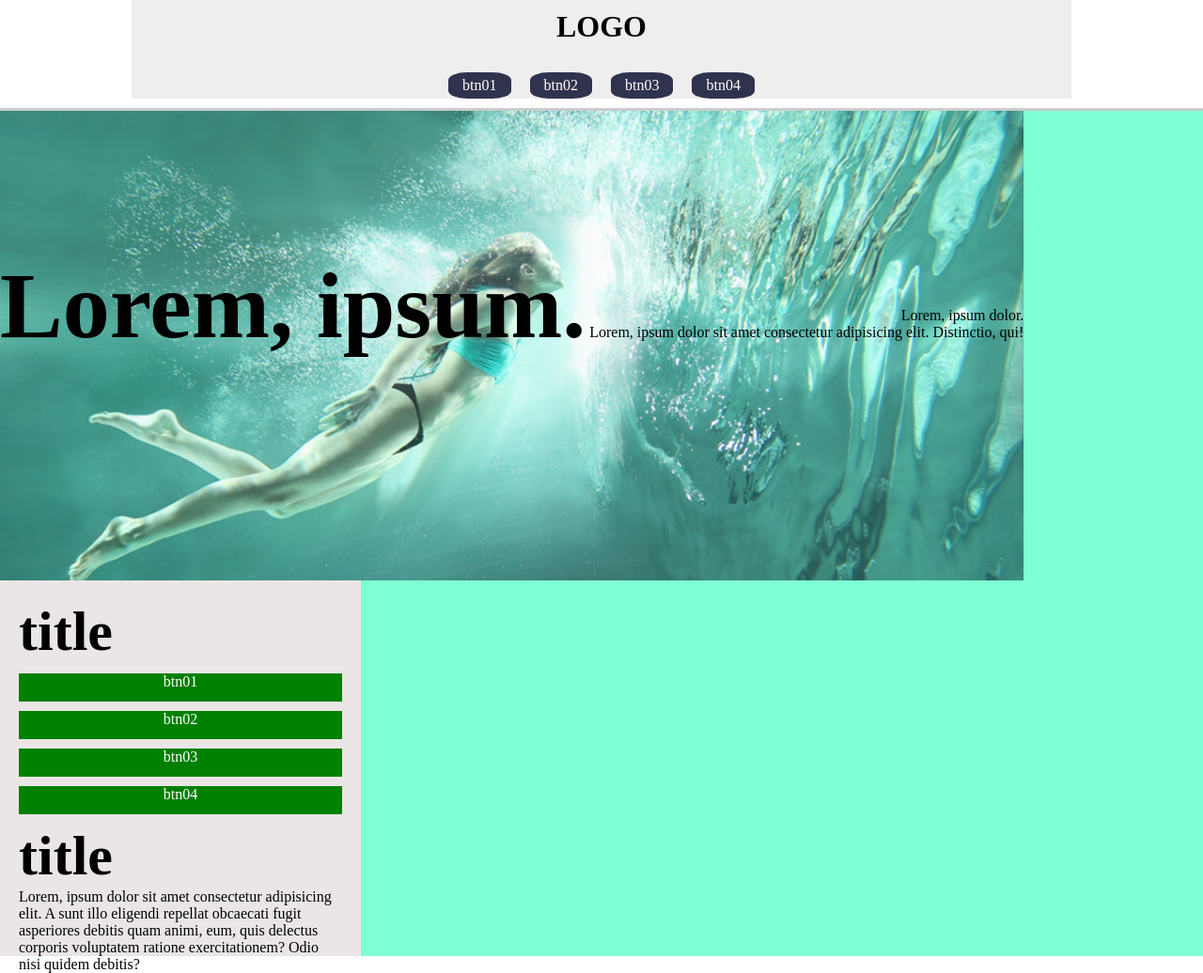
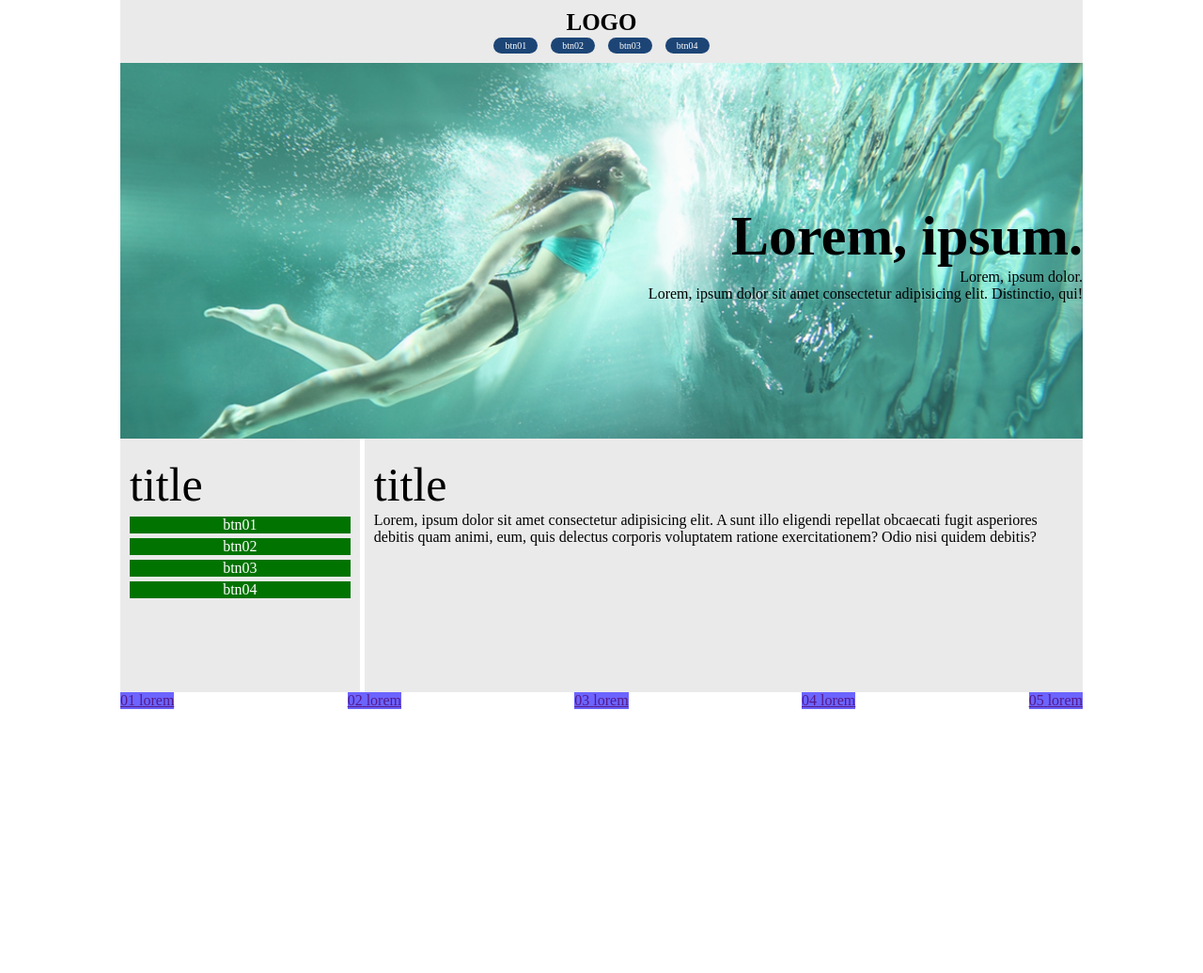
Before and after one commit to boyeonJ/ResponsiveWeb, a plain HTML site: page 02_vscode/part6/연습문제2/index.html in a window 1280 px wide. Shown: the whole page at 94% size. After the commit the page ends 800 px from the top, so only its background shows below. Drawn offline with Linux system fonts and the light colour scheme.

Commit message:
part6 연습문제

```diff
--- a/02_vscode/part6/연습문제2/css/style.css
+++ b/02_vscode/part6/연습문제2/css/style.css
@@ -2,97 +2,107 @@
     margin: 0;
     padding: 0;
     box-sizing: border-box;
-    list-style:none;
-    text-decoration: none;
 }
 
-#header {
-    background-color: rgb(235, 230, 230);
-    text-align: center;
-    height: auto;
-    padding: 20px
+body {
+    width: 80%;
+    margin: auto;
 }
 
+ul {
+    list-style-type: none;
+}
 
-#header .header_wrap {
+header {
+    background-color: #EAEAEA;
+    text-align: center;
+    padding-top: 10px;
+    padding-bottom: 10px;
+}
+
+header h1 {
+    font-size: 25px;
+}
+
+header li {
     display: inline-block;
 }
 
-#header .header_wrap ul {
-    padding-left: 0px;
-    padding-top: 20px;
-    display: inline-flex;
+header li a {
+    display: block;
+    color: white;
+    text-decoration: none;
+    background-color: #1C4576;
+    margin: 0px 5px;
+    padding: 3px 12px;
+    font-size: 10px;
+    border-radius: 10px;
 }
 
-#header .header_wrap ul li{
-    border-radius: 30%;
-    background-color: rgb(48, 51, 77);
-    margin: 0 10px;
-    padding: 5px 15px;
+header li a:hover {
+    background-color: black;
 }
 
-#header .header_wrap li a {
+.visual {
+    background-image: url(../image/visu.png);
+    background-size: cover;
+    background-position: center;
+    height: 400px;
+    text-align: right;
+    padding-top: 150px
+}
+
+.visual h2 {
+    font-size: 60px;
+}
+
+.content {
+    display: flex;
+}
+
+.content h3{
+    font-weight: 100;
+    font-size: 50px;
+}
+
+.content aside {
+    width: 25%;
+    background-color: #EAEAEA;
+    margin-right: 5px;
+    padding: 20px 10px 100px;
+}
+
+.content ul li {
+    background-color: #007300;
+    text-align: center;
+    margin-top: 5px
+}
+
+.content aside a{
+    text-decoration: none;
     color: white;
 }
 
-/* 사실상 inline-flex랑 inline-block이랑 같아보여서.. 대부분 inline-flex만 할꺼 같은데 */
-/* inline-flex는 justify-content랑 align-items으로 하면 될꺼 같아 보이는데 */
-/* inline-block은?  text-align: center;*/
-/* Flexbox는 주로 유연한 레이아웃을 구축하기 위해 사용되지만 inline-block은 텍스트와 함께 인라인 레벨 요소를 사용하고자 할 때 유용합니다. */
-
-/* .container #visual h2 p
-.container content aside h3
-.container content aside h3 ul#class_menu ul a */
-
-#container {
-    background-color: aquamarine;
-    display: flex;
-    flex-wrap: wrap;
+.content article {
+    width: 75%;
+    background-color: #EAEAEA;
+    padding: 20px 10px;
 }
 
-#container .visual {
-    background-image: url(../image/visu.png);
-    height: 500px;
-    background-size: cover;
-    text-align: right;
+.content2 ul{
+    display: flex;
+    justify-content: space-between;
 }
 
-#container .visual h2 {
-    font-size:100px;
+.content2 li {
     display: inline-block;
-    margin-top: 150px
+    /* width: calc(100%/5 - 2px); */
+    background-color: #6C64FF;
 }
 
-#container .visual p {
-    display: inline-block;
+.contnet2 li a {
+    display: flex;
+    flex-direction: column;
+    color: white;
+    text-decoration: none;
 }
-
-#container .content {
-    background-color: rgb(235, 230, 230);
-    width: 30%;
-    height: 400px;
-    padding: 20px;
-}
-
-#container .content h3{
-    font-size: 60px;
-}
-
-#container .content ul {
-    color: white;
-}
-
-#container .content ul li{
-    margin: 10px 0;
-    background-color: green;
-    height: 30px;
-    text-align: center;
-}
-
-#container .content ul a{
-    color: white;
-}
-
-#container .content2 {
-    background-color: red;
-}
--- /dev/null
+++ b/02_vscode/part6/연습문제2/css/style3.css
@@ -0,0 +1,98 @@
+*{
+    margin: 0;
+    padding: 0;
+    box-sizing: border-box;
+    list-style:none;
+    text-decoration: none;
+}
+
+#header {
+    background-color: rgb(235, 230, 230);
+    text-align: center;
+    height: auto;
+    padding: 20px
+}
+
+
+#header .header_wrap {
+    display: inline-block;
+}
+
+#header .header_wrap ul {
+    padding-left: 0px;
+    padding-top: 20px;
+    display: inline-flex;
+}
+
+#header .header_wrap ul li{
+    border-radius: 30%;
+    background-color: rgb(48, 51, 77);
+    margin: 0 10px;
+    padding: 5px 15px;
+}
+
+#header .header_wrap li a {
+    color: white;
+}
+
+/* 사실상 inline-flex랑 inline-block이랑 같아보여서.. 대부분 inline-flex만 할꺼 같은데 */
+/* inline-flex는 justify-content랑 align-items으로 하면 될꺼 같아 보이는데 */
+/* inline-block은?  text-align: center;*/
+/* Flexbox는 주로 유연한 레이아웃을 구축하기 위해 사용되지만 inline-block은 텍스트와 함께 인라인 레벨 요소를 사용하고자 할 때 유용합니다. */
+
+/* .container #visual h2 p
+.container content aside h3
+.container content aside h3 ul#class_menu ul a */
+
+#container {
+    background-color: aquamarine;
+    display: flex;
+    flex-wrap: wrap;
+}
+
+#container .visual {
+    background-image: url(../image/visu.png);
+    height: 500px;
+    background-size: cover;
+    text-align: right;
+}
+
+#container .visual h2 {
+    font-size:100px;
+    display: inline-block;
+    margin-top: 150px
+}
+
+#container .visual p {
+    display: inline-block;
+}
+
+#container .content {
+    background-color: rgb(235, 230, 230);
+    width: 30%;
+    height: 400px;
+    padding: 20px;
+}
+
+#container .content h3{
+    font-size: 60px;
+}
+
+#container .content ul {
+    color: white;
+}
+
+#container .content ul li{
+    margin: 10px 0;
+    background-color: green;
+    height: 30px;
+    text-align: center;
+}
+
+#container .content ul a{
+    color: white;
+}
+
+#container .content2 {
+    background-color: red;
+}
--- a/02_vscode/part6/연습문제2/index.html
+++ b/02_vscode/part6/연습문제2/index.html
@@ -5,11 +5,10 @@
     <meta http-equiv="X-UA-Compatible" content="IE=edge">
     <meta name="viewport" content="width=device-width, initial-scale=1.0">
     <title>Document</title>
-    <link rel="stylesheet" href="css/style2.css">
+    <link rel="stylesheet" href="css/style.css">
 </head>
 <body>
-    <div id="header">
-        <div class="header_wrap">
+    <header class="header_wrap">
         <h1>LOGO</h1>
         <ul class="header_menu">
             <li><a href="#">btn01</a></li>
@@ -17,8 +16,7 @@
             <li><a href="#">btn03</a></li>
             <li><a href="#">btn04</a></li>
         </ul>
-        </div>
-    </div>
+    </header>
     <div id="container">
         <div class="visual">
             <h2>Lorem, ipsum.</h2>
@@ -43,32 +41,32 @@
             <ul>
                 <li>
                     <a href="">
-                    <span class="text01"></span>
-                    <span class="text02"></span>
+                        <span class="text01">01</span>
+                        <span class="text02">lorem</span>
                     </a>
                 </li>
                 <li>
                     <a href="">
-                    <span class="text01"></span>
-                    <span class="text02"></span>
+                        <span class="text01">02</span>
+                        <span class="text02">lorem</span>
                     </a>
                 </li>
                 <li>
                     <a href="">
-                    <span class="text01"></span>
-                    <span class="text02"></span>
+                        <span class="text01">03</span>
+                        <span class="text02">lorem</span>
                     </a>
                 </li>
                 <li>
                     <a href="">
-                    <span class="text01"></span>
-                    <span class="text02"></span>
+                        <span class="text01">04</span>
+                        <span class="text02">lorem</span>
                     </a>
                 </li>
                 <li>
                     <a href="">
-                    <span class="text01"></span>
-                    <span class="text02"></span>
+                        <span class="text01">05</span>
+                        <span class="text02">lorem</span>
                     </a>
                 </li>
             </ul>
```
Also changed, not shown: 1 other file. Lines whose indentation alone changed are shown as unchanged.
